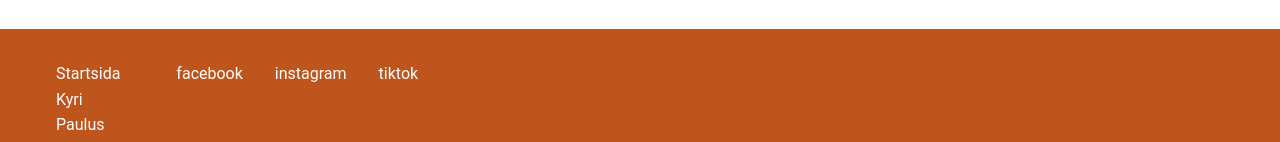
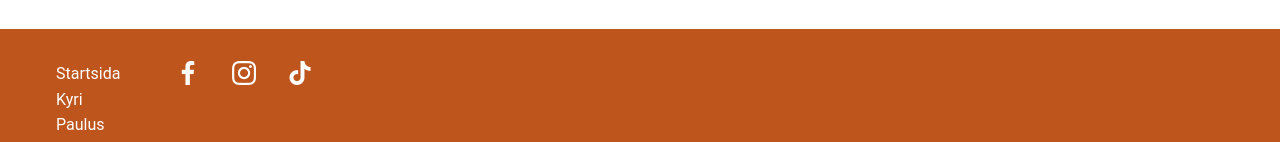
Before and after one commit to Philleabdo/firstWebsite, a plain HTML site: page index.html in a window 1280 px wide. Shown: the part 1922-2064 px from the top of the page. Drawn offline with Linux system fonts and the light colour scheme.

Commit message:
Update index.html

```diff
--- a/index.html
+++ b/index.html
@@ -64,9 +64,9 @@
             </ul>
 
             <ul id="socialamedier">
-                <li><a href="">facebook</a></li>
-                <li><a href="">instagram</a></li>
-                <li><a href="">tiktok</a></li>
+                <li><a href=""><img src="facebookicon.png" alt=""></a></li>
+                <li><a href=""><img src="instagram.png" alt=""></a></li>
+                <li><a href=""><img src="tiktok.png" alt=""></a></li>
             </ul>
        </div>
        <div class="footerlogga">
```
